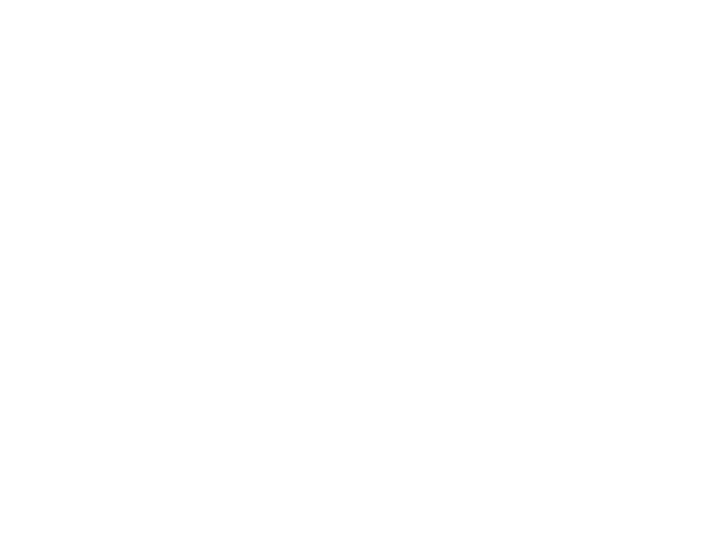
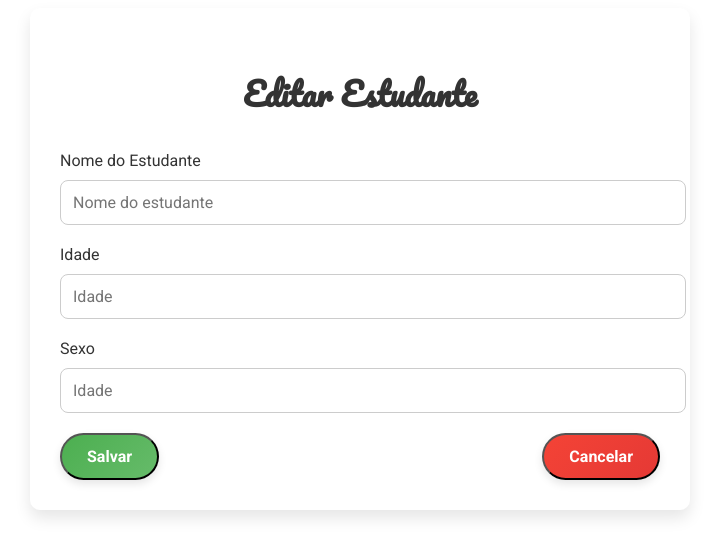
Before and after one commit to babyylouise/VUE-PARTE1, a Vue app: page /estudante/edit/1 in a window 1280 px wide. Before the commit this address had no page. Shown: the top 556 px of the page, without its empty margins (280-999 px from the left). Built offline with nearby package versions, Linux system fonts and the light colour scheme; no server answers.

Commit message:
Alterações do Fim de Semana

```diff
--- a/src/components/CrudAluno.vue
+++ b/src/components/CrudAluno.vue
@@ -1,190 +1,127 @@
 <template>
-  <div class="crud-container">
-    <h2>Gerenciamento de Alunos</h2>
-
-    <!-- Cabeçalho da Tabela -->
-    <div class="crud-header">
-      <span>ID</span>
-      <span>Nome</span>
-      <span>Ações</span>
-    </div>
-
-    <!-- Lista de alunos -->
-    <div v-for="aluno in alunos" :key="aluno.id" class="crud-item">
-      <span>{{ aluno.id }}</span>
-      <span>{{ aluno.nome }}</span>
-      <!-- Botões de Ações -->
-      <div class="crud-actions">
-        <!-- Botão Editar -->
-        <button class="btn edit" @click="editAluno(aluno.id)">Editar</button>
-        <!-- Botão Deletar -->
-        <button class="btn delete" @click="deleteAluno(aluno.id)">Deletar</button>
-      </div>
-    </div>
-
-    <!-- Campo para adicionar novo aluno -->
-    <div class="add-aluno">
-      <input v-model="newAluno" placeholder="Adicionar novo aluno" class="input-field"/>
-      <button @click="addAluno" class="btn add">Adicionar Aluno</button>
-    </div>
+  <div class="student-table">
+    <table>
+      <thead>
+        <tr>
+          <th>ID</th>
+          <th>Nome</th>
+          <th>Idade</th>
+          <th>Gênero</th>
+          <th>Ações</th>
+        </tr>
+      </thead>
+      <tbody>
+        <tr v-for="student in students" :key="student.id">
+          <td>{{ student.id }}</td>
+          <td>{{ student.name }}</td>
+          <td>{{ student.gender }}</td>
+          <td>{{ student.age }}</td>
+          <td class="actions">
+            <button class="btn edit" @click="$emit('edit-student', student.id)">Editar</button>
+            <button class="btn delete" @click="confirmDelete(student.id)">Apagar</button>
+          </td>
+        </tr>
+      </tbody>
+    </table>
   </div>
 </template>
 
-<script setup>
-import { ref } from 'vue';
-
-const alunos = ref([
-  { id: 1, nome: 'Aluno 1' },
-  { id: 2, nome: 'Aluno 2' }
-]);
-
-const newAluno = ref('');
-
-// Função para adicionar aluno
-const addAluno = () => {
-  if (newAluno.value.trim() !== '') {
-    alunos.value.push({
-      id: alunos.value.length + 1,
-      nome: newAluno.value
-    });
-    newAluno.value = ''; // Limpa o campo
-  }
-};
-
-// Função para deletar aluno
-const deleteAluno = (id) => {
-  const index = alunos.value.findIndex(aluno => aluno.id === id);
-  if (index !== -1) {
-    alunos.value.splice(index, 1);
-  }
-};
-
-// Função para editar aluno
-const editAluno = (id) => {
-  const aluno = alunos.value.find(a => a.id === id);
-  if (aluno) {
-    const newName = prompt("Editar nome do aluno:", aluno.nome);
-    if (newName) {
-      aluno.nome = newName;
+<script>
+export default {
+  props: {
+    students: {
+      type: Array,
+      required: true,
+    },
+  },
+  methods: {
+    confirmDelete(studentId) {
+      const isConfirmed = window.confirm("Você tem certeza que deseja deletar este aluno?");
+      if (isConfirmed) {
+        // Emitir o evento de deletar a escola se o usuário confirmar
+        this.$emit('delete-student', studentId);
+      } else {
+        // Caso o usuário cancele, não fazemos nada, o prompt apenas desaparece
+        console.log("O aluno não foi deletado.");
+      }
     }
   }
 };
 </script>
 
 <style scoped>
-.crud-container {
-  display: flex;
-  flex-direction: column;
-  align-items: center;
-  background: linear-gradient(135deg, #f9f9f9, #e9ecef);
-  min-height: 100vh;
+.student-table {
+  margin-top: 20px;
+  width: 100%;
+  max-width: 1000px;
+  margin: 0 auto;
   padding: 20px;
+}
+
+table {
+  width: 100%;
+  border-collapse: collapse;
+  background: #fff;
+  border-radius: 10px;
+  overflow: hidden;
+  box-shadow: 0 8px 16px rgba(0, 0, 0, 0.1);
+}
+
+th, td {
+  text-align: left;
+  padding: 15px;
   font-family: 'Roboto', sans-serif;
 }
 
-h2 {
-  font-size: 2rem;
-  font-family: 'Pacifico', cursive;
-  color: #333;
-  margin-bottom: 20px;
+th {
+  background: linear-gradient(135deg, #6C63FF, #8490F7);
+  color: white;
+  font-weight: 600;
 }
 
-/* Cabeçalho da tabela */
-.crud-header {
-  display: grid;
-  grid-template-columns: 1fr 2fr 1fr;
-  width: 100%;
-  max-width: 500px;
-  background-color: #6C63FF;
-  color: white;
-  padding: 10px;
-  font-weight: bold;
-  border-radius: 8px;
-  margin-bottom: 10px;
+tr:nth-child(even) {
+  background: #f9f9f9;
 }
 
-.crud-item {
-  display: grid;
-  grid-template-columns: 1fr 2fr 1fr;
-  align-items: center;
-  background: #fff;
-  padding: 10px 20px;
-  margin-bottom: 10px;
-  border-radius: 8px;
-  box-shadow: 0 4px 6px rgba(0, 0, 0, 0.1);
-  width: 100%;
-  max-width: 500px;
-}
-
-.crud-actions {
+.actions {
   display: flex;
-  gap: 10px;
+  gap: 12px;
 }
 
 .btn {
-  padding: 8px 15px;
+  padding: 10px 20px;
+  font-size: 1rem;
+  font-family: 'Roboto', sans-serif;
+  font-weight: 600;
+  border: none;
   border-radius: 50px;
-  font-size: 0.9rem;
   cursor: pointer;
-  border: none;
+  color: white;
+  transition: all 0.3s ease;
+  display: flex;
+  align-items: center;
+  gap: 8px;
+  box-shadow: 0 4px 8px rgba(0, 0, 0, 0.1);
+}
+
+.btn.create {
+  background: linear-gradient(135deg, #4CAF50, #66BB6A);
 }
 
 .btn.edit {
-  background-color: #FFC107;
-  color: white;
-}
-
-.btn.edit:hover {
-  background-color: #FFCA28;
+  background: linear-gradient(135deg, #FFC107, #FFCA28);
 }
 
 .btn.delete {
-  background-color: #F44336;
-  color: white;
+  background: linear-gradient(135deg, #F44336, #E53935);
 }
 
-.btn.delete:hover {
-  background-color: #D32F2F;
-}
-
-.add-aluno {
-  display: flex;
-  align-items: center;
-  gap: 10px;
-  margin-top: 20px;
-  justify-content: center;
-}
-
-.input-field {
-  padding: 10px;
-  border-radius: 50px;
-  border: 1px solid #ccc;
-  font-size: 1rem;
-  width: 250px;
-  transition: border-color 0.3s ease;
-}
-
-.input-field:focus {
-  outline: none;
-  border-color: #6C63FF;
-}
-
-.btn.add {
-  padding: 10px 20px;
-  background: linear-gradient(135deg, #6C63FF, #8490F7);
-  color: white;
-  border-radius: 50px;
-  font-size: 1.1rem;
-  font-family: 'Roboto', sans-serif;
-  font-weight: 700;
-  transition: all 0.3s ease-in-out;
-  box-shadow: 0 4px 6px rgba(0, 0, 0, 0.1);
-  border: none;
-}
-
-.btn.add:hover {
-  background: linear-gradient(135deg, #5753FF, #737EFA);
+.btn:hover {
   transform: scale(1.05);
   box-shadow: 0 6px 12px rgba(0, 0, 0, 0.15);
 }
+
+i {
+  font-size: 1.2rem;
+}
 </style>
--- a/src/views/Student/editAluno.vue
+++ b/src/views/Student/editAluno.vue
@@ -1,66 +1,204 @@
 <template>
-    <div class="crud-container">
-      <h2>Gerenciamento de Alunos</h2>
+    <div class="student-edit">
+      <h2>Editar Estudante</h2>
 
       <!-- Lista de alunos -->
-      <div v-for="aluno in alunos" :key="aluno.id" class="crud-item">
-        <span>{{ aluno.nome }}</span>
-        <!-- Botões de Ações -->
-        <div class="crud-actions">
-          <!-- Botão Editar -->
-          <button class="btn edit" @click="editAluno(aluno.id)">Editar</button>
-          <!-- Botão Deletar -->
-          <button class="btn delete" @click="deleteAluno(aluno.id)">Deletar</button>
-        </div>
+      <form @submit.prevent="saveChanges">
+      <div class="form-group">
+        <label for="address">Nome do Estudante</label>
+        <input
+          type="text"
+          id="name"
+          v-model="student.name"
+          placeholder="Nome do estudante"
+          required
+        />
       </div>
 
-      <!-- Campo para adicionar novo aluno -->
-      <div class="add-aluno">
-        <input v-model="newAluno" placeholder="Adicionar novo aluno" class="input-field"/>
-        <button @click="addAluno" class="btn add">Adicionar Aluno</button>
+      <div class="form-group">
+        <label for="contact">Idade</label>
+        <input
+          type="number"
+          id="age"
+          v-model="student.age"
+          placeholder="Idade"
+          required
+        />
       </div>
+
+      <div class="form-group">
+        <label for="contact">Sexo</label>
+        <input
+          type="number"
+          id="gender"
+          v-model="student.gender"
+          placeholder="Idade"
+          required
+        />
+      </div>
+
+      <div class="form-buttons">
+        <button type="submit" class="btn save" @mouseover="hoverSave" @mouseleave="resetButton">Salvar</button>
+        <button type="button" @click="cancelEdit" class="btn cancel" @mouseover="hoverCancel" @mouseleave="resetButton">Cancelar</button>
+      </div>
+    </form>
     </div>
   </template>
 
-  <script setup>
-  import { ref } from 'vue';
-  import { useRouter } from 'vue-router'; // Importar useRouter para navegação
+  <script>
+  import { ref, onMounted } from 'vue';
+  import { useRoute, useRouter } from 'vue-router';
+  import axios from 'axios';  // Importando o Axios
 
-  const router = useRouter(); // Criar instância do router
+  export default {
+    setup() {
+      const route = useRoute();
+      const router = useRouter();
 
-  const alunos = ref([
-    { id: 1, nome: 'Aluno 1', escola: 'Escola A' },
-    { id: 2, nome: 'Aluno 2', escola: 'Escola B' }
-  ]);
+      const student = ref({
+        id: null,
+        name: '',
+        gender: '',
+        age: '',
+      });
 
-  const newAluno = ref('');
+      // Quando o componente for montado, busque os dados da escola usando o id da URL
+      onMounted(() => {
+        const studentId = route.params.id;
+        console.log(`Carregando dados para o estudante com id: ${studentId}`);
 
-  // Função para adicionar aluno
-  const addAluno = () => {
-    if (newAluno.value.trim() !== '') {
-      alunos.value.push({
-        id: alunos.value.length + 1,
-        nome: newAluno.value,
-        escola: 'Escola X'
+        // Requisição GET para buscar os dados da escola
+        axios.get(`http://localhost:8080/student/${studentId}`)
+          .then(response => {
+            student.value = response.data;  // Preenche os dados da escola com a resposta
+          })
+          .catch(error => {
+            console.error('Erro ao carregar dados do estudante:', error);
+          });
       });
-      newAluno.value = ''; // Limpa o campo
-    }
-  };
 
-  // Função para deletar aluno
-  const deleteAluno = (id) => {
-    const index = alunos.value.findIndex(aluno => aluno.id === id);
-    if (index !== -1) {
-      alunos.value.splice(index, 1);
-    }
-  };
+      const saveChanges = () => {
+        console.log('Estudante editada com sucesso:', student.value);
+        // Lógica para salvar a escola, como uma requisição para um backend
+        router.push('/alunos');  // Redireciona para a lista de escolas
+      };
 
-  // Função para redirecionar para a página de detalhes do aluno
-  const editAluno = (id) => {
-    router.push({ name: 'AlunoDetail', params: { id } });
+      const cancelEdit = () => {
+        router.push('/alunos');  // Redireciona para a lista de escolas
+      };
+
+      // Funções para animação dos botões
+      const hoverSave = (event) => {
+        event.target.style.backgroundColor = '#45a049'; // Mudança de cor ao passar o mouse
+      };
+
+      const hoverCancel = (event) => {
+        event.target.style.backgroundColor = '#e53935'; // Mudança de cor ao passar o mouse
+      };
+
+      const resetButton = (event) => {
+        // Resetando a cor para a inicial quando o mouse sai
+        if (event.target.classList.contains('save')) {
+          event.target.style.backgroundColor = '#4CAF50';
+        } else if (event.target.classList.contains('cancel')) {
+          event.target.style.backgroundColor = '#f44336';
+        }
+      };
+
+      return {
+        student,
+        saveChanges,
+        cancelEdit,
+        hoverSave,
+        hoverCancel,
+        resetButton,
+      };
+    },
   };
   </script>
 
   <style scoped>
-  /* Estilos omitidos por brevidade */
+  /* Fontes modernas */
+  @import url('https://fonts.googleapis.com/css2?family=Roboto:wght@300;400;700&family=Pacifico&display=swap');
+
+  .student-edit {
+    max-width: 600px;
+    margin: 0 auto;
+    padding: 30px;
+    background: #fff;
+    border-radius: 10px;
+    box-shadow: 0 8px 16px rgba(0, 0, 0, 0.1);
+  }
+
+  h2 {
+    font-family: 'Pacifico', cursive;
+    font-size: 2rem;
+    color: #333;
+    margin-bottom: 30px;
+    text-align: center;
+  }
+
+  .form-group {
+    margin-bottom: 20px;
+  }
+
+  .form-group label {
+    font-family: 'Roboto', sans-serif;
+    font-size: 1rem;
+    color: #333;
+    display: block;
+    margin-bottom: 10px;
+  }
+
+  .form-group input {
+    width: 100%;
+    padding: 12px;
+    border: 1px solid #ccc;
+    border-radius: 8px;
+    font-size: 1rem;
+    font-family: 'Roboto', sans-serif;
+  }
+
+  .form-group input:focus {
+    border-color: #6C63FF;
+    outline: none;
+  }
+
+  .form-buttons {
+    display: flex;
+    justify-content: space-between;
+    gap: 20px;
+  }
+
+  .btn {
+    padding: 12px 25px;
+    font-size: 1rem;
+    font-family: 'Roboto', sans-serif;
+    font-weight: 700;
+    border-radius: 50px;
+    cursor: pointer;
+    color: white;
+    transition: all 0.3s ease;
+    display: flex;
+    align-items: center;
+    gap: 8px;
+    box-shadow: 0 4px 8px rgba(0, 0, 0, 0.1);
+  }
+
+  .save {
+    background: linear-gradient(135deg, #4CAF50, #66BB6A);
+  }
+
+  .cancel {
+    background: linear-gradient(135deg, #F44336, #E53935);
+  }
+
+  .btn:hover {
+    transform: scale(1.05);
+    box-shadow: 0 6px 12px rgba(0, 0, 0, 0.15);
+  }
+
+  i {
+    font-size: 1.2rem;
+  }
   </style>
```
Also changed, not shown: src/router/index.js (+7 -1 lines), src/views/Alunos.vue (deleted, +0 -9 lines), src/views/Student/Alunos.vue (added, +92 -0 lines).
